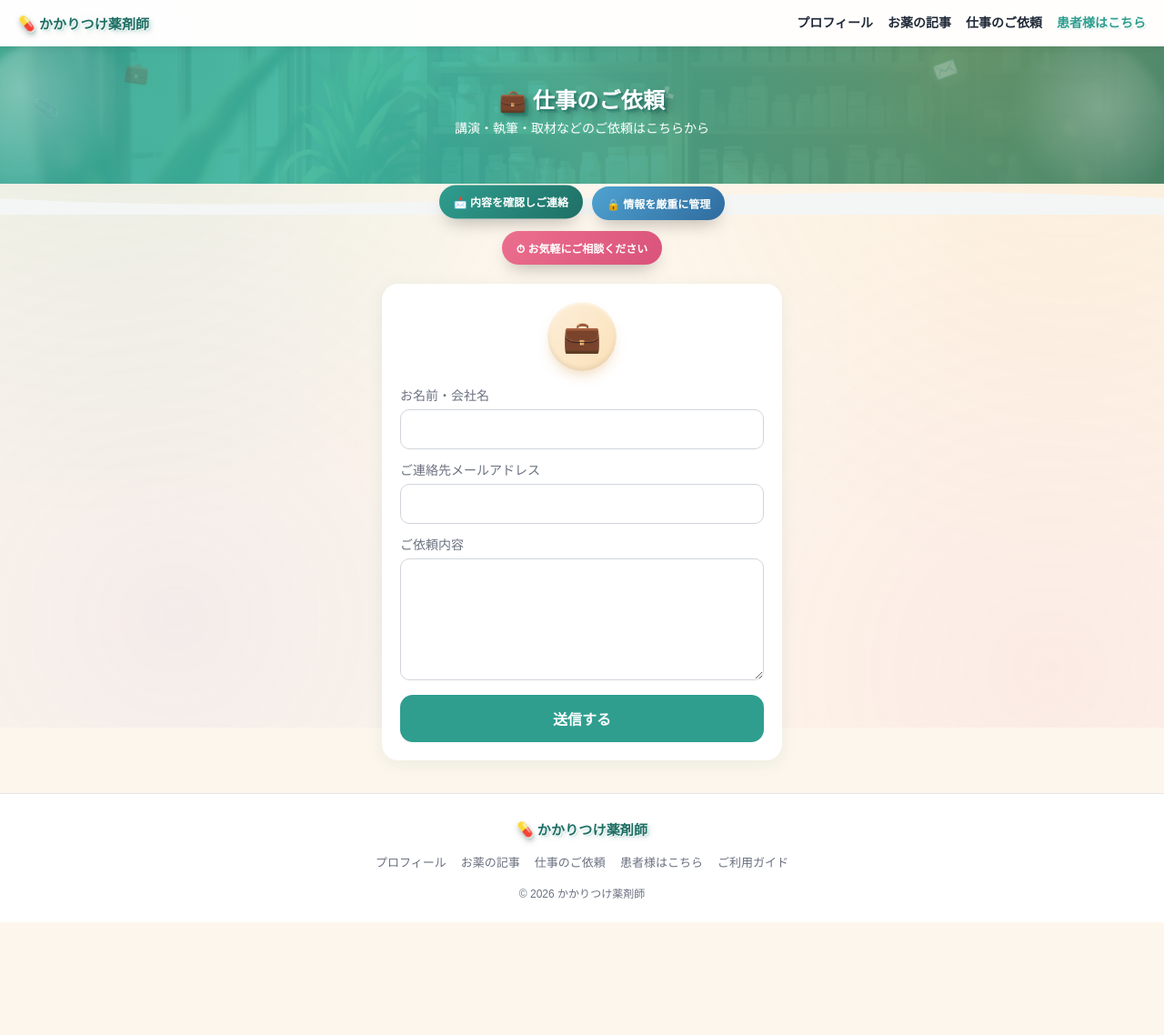
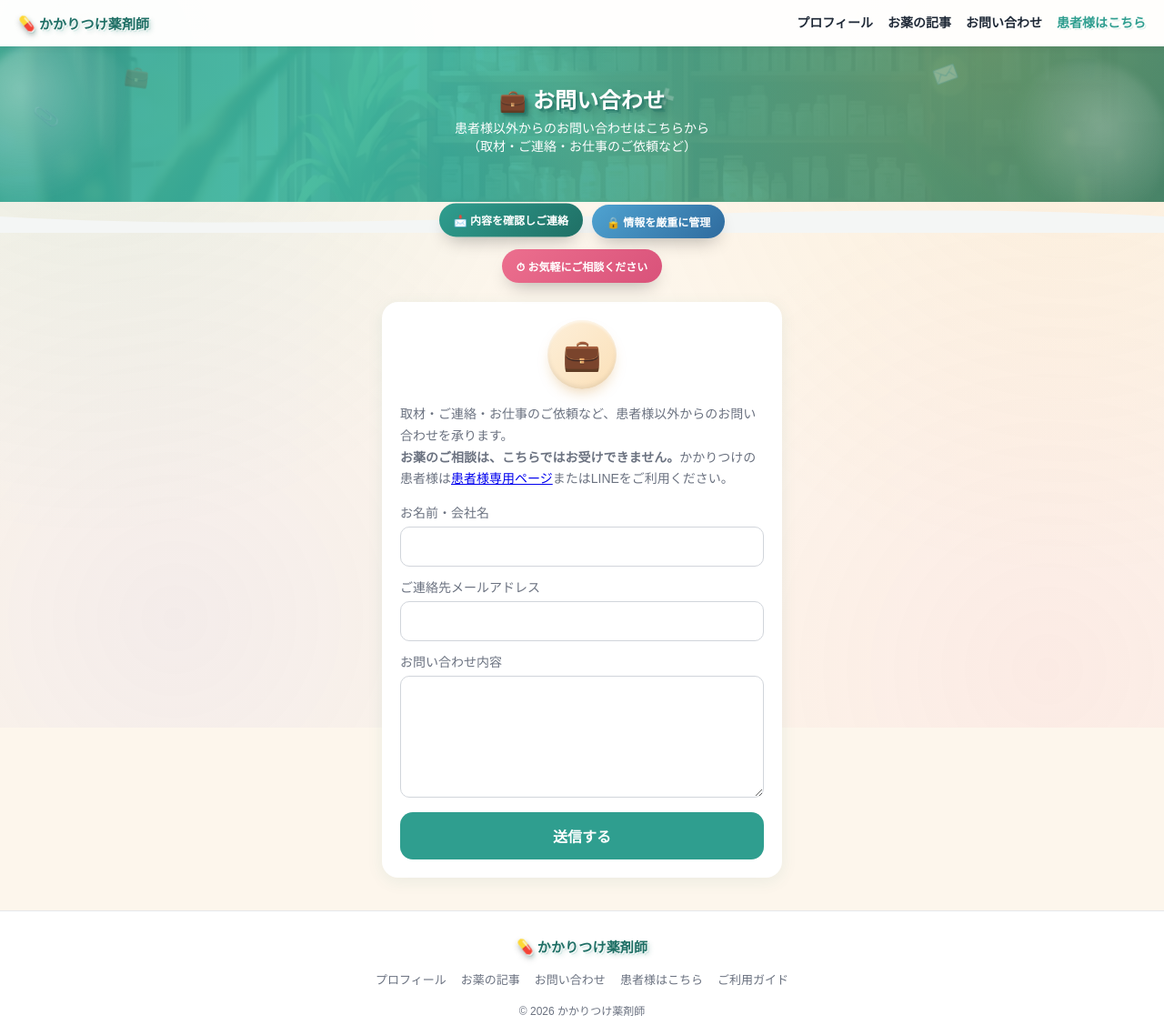
Before and after one commit to naohisa7/yakuzaishi-line-bot, a website: page public/contact.html in a window 1280 px wide. Shown: the whole page at 91% size. Before the commit the page ends 1014 px from the top, so only its background shows below. Drawn offline with Linux system fonts and the light colour scheme.

Commit message:
「仕事のご依頼」を「お問い合わせ」に変更（患者様以外からの問い合わせ窓口に）
全ページのナビ・フッターのリンク名を「仕事のご依頼」→「お問い合わせ」に統一。
/contactページは、講演・執筆といった薬剤師の副業前提の文言をやめ、取材・ご連絡・
お仕事のご依頼など患者様以外からの一般的な問い合わせを受ける窓口に改めた。

お薬相談と混同されないよう「お薬のご相談はこちらではお受けできません。かかりつけの
患者様は患者様専用ページまたはLINEをご利用ください」の案内と導線を追加。
フォームのラベルも「ご依頼内容」→「お問い合わせ内容」に変更

```diff
--- a/public/contact.html
+++ b/public/contact.html
@@ -3,13 +3,13 @@
 <head>
 <meta charset="UTF-8">
 <meta name="viewport" content="width=device-width, initial-scale=1.0">
-<title>仕事のご依頼 | かかりつけ薬剤師</title>
-<meta name="description" content="講演・執筆・取材などのお仕事のご依頼はこちらから承っております。">
+<title>お問い合わせ | かかりつけ薬剤師</title>
+<meta name="description" content="患者様以外からのお問い合わせ（取材・ご連絡・お仕事のご依頼など）はこちらから承っております。">
 <link rel="canonical" href="https://yakuzaishi-line-bot.onrender.com/contact">
 <meta property="og:type" content="website">
 <meta property="og:site_name" content="かかりつけ薬剤師">
-<meta property="og:title" content="仕事のご依頼 | かかりつけ薬剤師">
-<meta property="og:description" content="講演・執筆・取材などのお仕事のご依頼はこちらから承っております。">
+<meta property="og:title" content="お問い合わせ | かかりつけ薬剤師">
+<meta property="og:description" content="患者様以外からのお問い合わせ（取材・ご連絡・お仕事のご依頼など）はこちらから承っております。">
 <meta property="og:url" content="https://yakuzaishi-line-bot.onrender.com/contact">
 <meta property="og:image" content="https://yakuzaishi-line-bot.onrender.com/icons/icon-512.png">
 <meta name="twitter:card" content="summary">
@@ -29,7 +29,7 @@
   <div class="nav-links">
     <a href="/profile">プロフィール</a>
     <a href="/articles">お薬の記事</a>
-    <a href="/contact">仕事のご依頼</a>
+    <a href="/contact">お問い合わせ</a>
     <a href="/patient" class="nav-cta">患者様はこちら</a>
   </div>
 </nav>
@@ -39,8 +39,8 @@
   <span class="hero-deco deco-4" aria-hidden="true">✉️</span>
   <span class="hero-deco deco-5" aria-hidden="true">✚</span>
   <span class="hero-deco deco-6" aria-hidden="true">📎</span>
-  <h1 class="reveal">💼 仕事のご依頼</h1>
-  <p class="reveal delay-1">講演・執筆・取材などのご依頼はこちらから</p>
+  <h1 class="reveal">💼 お問い合わせ</h1>
+  <p class="reveal delay-1">患者様以外からのお問い合わせはこちらから<br>（取材・ご連絡・お仕事のご依頼など）</p>
 </div>
 <div class="page-wave">
   <svg viewBox="0 0 500 40" preserveAspectRatio="none" xmlns="http://www.w3.org/2000/svg">
@@ -57,6 +57,10 @@
 <div class="container">
   <div class="card tilt-card reveal-on-scroll reveal-up">
     <div class="card-icon-circle lg c-amber">💼</div>
+    <p style="color:var(--muted); font-size:14px; line-height:1.7; margin-top:0;">
+      取材・ご連絡・お仕事のご依頼など、患者様以外からのお問い合わせを承ります。<br>
+      <strong>お薬のご相談は、こちらではお受けできません。</strong>かかりつけの患者様は<a href="/patient">患者様専用ページ</a>またはLINEをご利用ください。
+    </p>
     <div class="error" id="contact-error" style="display:none"></div>
     <div id="contact-success" style="display:none">
       <p>お問い合わせありがとうございました。内容を確認のうえ、担当よりご連絡いたします。</p>
@@ -66,7 +70,7 @@
       <input type="text" id="contact-name">
       <label for="contact-email">ご連絡先メールアドレス</label>
       <input type="text" id="contact-email">
-      <label for="contact-message">ご依頼内容</label>
+      <label for="contact-message">お問い合わせ内容</label>
       <textarea id="contact-message" rows="6"></textarea>
       <button type="submit" class="btn">送信する</button>
     </form>
@@ -79,7 +83,7 @@
     <div class="footer-links">
       <a href="/profile">プロフィール</a>
       <a href="/articles">お薬の記事</a>
-      <a href="/contact">仕事のご依頼</a>
+      <a href="/contact">お問い合わせ</a>
       <a href="/patient">患者様はこちら</a>
       <a href="/guide">ご利用ガイド</a>
     </div>
```
Also changed, not shown: public/admin.html (+2 -2 lines), public/article.html (+2 -2 lines), public/articles.html (+2 -2 lines), public/chat-console.html (+2 -2 lines), public/guide.html (+2 -2 lines), public/host-guide.html (+2 -2 lines), public/host.html (+2 -2 lines), public/index.html (+2 -2 lines), public/medications.html (+2 -2 lines), public/patient.html (+2 -2 lines), public/profile.html (+4 -4 lines).
